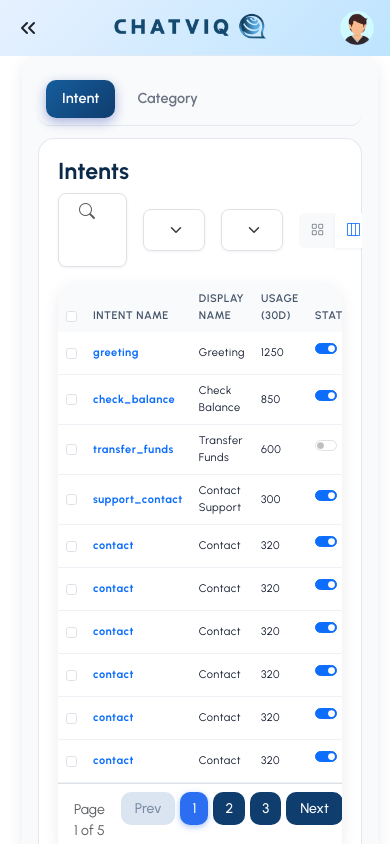
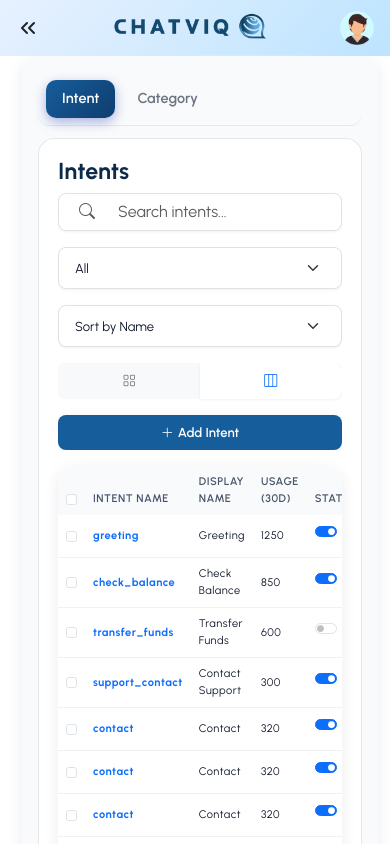
Before and after one commit to YounderBots/ChatBot-Frontend, a React (Vite) app: page /Intents in a window 390 px wide. Shown: the top 844 px of the page. Built offline with nearby package versions, Linux system fonts and the light colour scheme.

Commit message:
updated to responsive

```diff
--- a/src/pages/IntentManager/Intent tab/IntentContainer.jsx
+++ b/src/pages/IntentManager/Intent tab/IntentContainer.jsx
@@ -95,7 +95,8 @@ const IntentContainer = () => {
       <div className="d-flex justify-content-between align-items-center flex-wrap gap-2">
         <h3 className="fw-bold text-cvq-blue-900 mb-0">Intents</h3>
 
-        <div className="d-flex align-items-center gap-3">
+        <div className="intent-header-actions d-flex align-items-center gap-3">
+
           {/* Search */}
           <div className="input-group bg-white border rounded-3 shadow-sm px-2 py-0.10">
             <span className="input-group-text bg-white border-0">
--- a/src/pages/IntentManager/Theme.css
+++ b/src/pages/IntentManager/Theme.css
@@ -360,3 +360,34 @@
     gap: 10px !important;
   }
 }
+
+/* ================= INTENT HEADER LAYOUT ================= */
+
+.intent-header-actions {
+  flex-wrap: nowrap; /* FORCE single line */
+  overflow-x: auto;  /* Prevent breaking */
+}
+
+/* Tablet & Laptop */
+@media (min-width: 768px) {
+  .intent-header-actions {
+    flex-wrap: nowrap;
+    white-space: nowrap;
+  }
+}
+
+/* Mobile only */
+@media (max-width: 767px) {
+  .intent-header-actions {
+    flex-wrap: wrap;
+  }
+
+  .intent-header-actions > * {
+    width: 100%;
+  }
+
+  .add-intent-btn {
+    width: 100%;
+    justify-content: center;
+  }
+}
```
